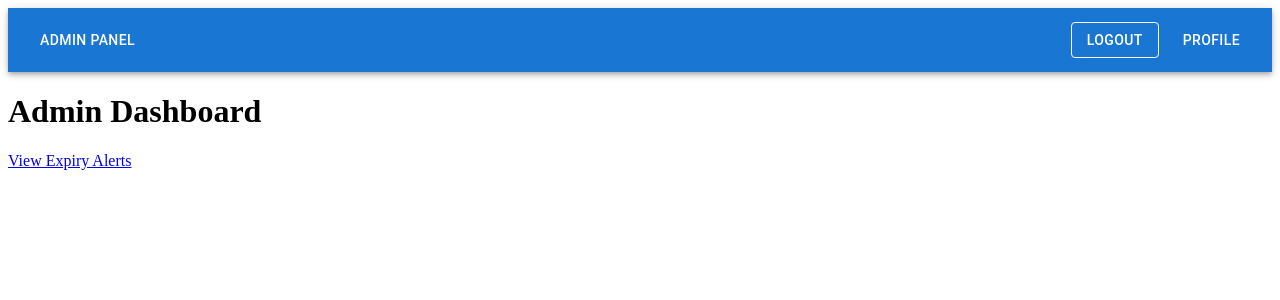
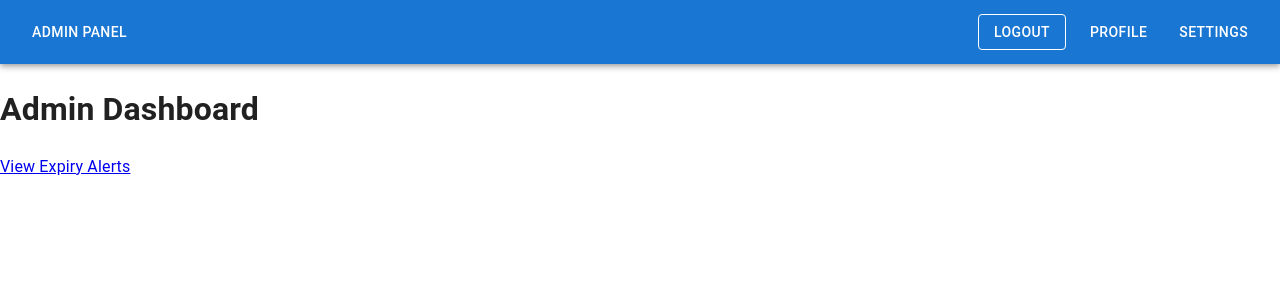
Before and after one commit to nikunjjadav123/medicine-system-node-prism-redis, a React (Vite) app in the folder admin-panel/: page /dashboard in a window 1280 px wide. Shown: the top 300 px of the page. Built offline with nearby package versions, Linux system fonts and the light colour scheme; no server answers; sample sign-in values are in the browser's storage.

Commit message:
Impemented the global admin settings of Theme (Dark/Light) using context

```diff
--- a/admin-panel/src/components/Navbar.jsx
+++ b/admin-panel/src/components/Navbar.jsx
@@ -40,6 +40,13 @@ export default function Navbar() {
               >
                 Profile
               </Button>
+              <Button
+                component={Link}
+                to="/settings"
+                color="inherit"
+              >
+                Settings
+              </Button>
             </>
           )}
         </Box>
--- /dev/null
+++ b/admin-panel/src/context/ThemeContext.jsx
@@ -0,0 +1,35 @@
+import { createContext, useContext, useMemo, useState } from "react";
+import { ThemeProvider, createTheme } from "@mui/material/styles";
+import CssBaseline from "@mui/material/CssBaseline";
+
+const ThemeContext = createContext(null);
+
+export const useThemeMode = () => useContext(ThemeContext);
+
+export function ThemeModeProvider({ children }) {
+  const storedTheme = localStorage.getItem("theme") || "light";
+  const [mode, setMode] = useState(storedTheme);
+
+  const toggleTheme = () => {
+    const newMode = mode === "light" ? "dark" : "light";
+    setMode(newMode);
+    localStorage.setItem("theme", newMode);
+  };
+
+  const theme = useMemo(
+    () =>
+      createTheme({
+        palette: { mode },
+      }),
+    [mode]
+  );
+
+  return (
+    <ThemeContext.Provider value={{ mode, toggleTheme }}>
+      <ThemeProvider theme={theme}>
+        <CssBaseline />
+        {children}
+      </ThemeProvider>
+    </ThemeContext.Provider>
+  );
+}
--- a/admin-panel/src/main.jsx
+++ b/admin-panel/src/main.jsx
@@ -1,11 +1,14 @@
 import React from "react";
 import ReactDOM from "react-dom/client";
 import App from "./App.jsx";
+import { ThemeModeProvider } from "./context/ThemeContext";
 
 const root = document.getElementById("root");
 
 ReactDOM.createRoot(root).render(
   <React.StrictMode>
-    <App />
+     <ThemeModeProvider>
+      <App />
+     </ThemeModeProvider>
   </React.StrictMode>
 );
--- /dev/null
+++ b/admin-panel/src/pages/AppSettings.jsx
@@ -0,0 +1,34 @@
+import { Box, Switch, Typography, Paper } from "@mui/material";
+import { useThemeMode } from "../context/ThemeContext";
+
+export default function AppSettings() {
+  const { mode, toggleTheme } = useThemeMode();
+
+  return (
+    <Box sx={{ maxWidth: 500, mx: "auto", mt: 5 }}>
+      <Paper sx={{ p: 3 }}>
+        <Typography variant="h5" mb={2}>
+          App Settings
+        </Typography>
+
+        <Box
+          sx={{
+            display: "flex",
+            alignItems: "center",
+            justifyContent: "space-between",
+            mt: 2,
+          }}
+        >
+          <Typography>
+            Theme Mode ({mode === "light" ? "Light" : "Dark"})
+          </Typography>
+
+          <Switch
+            checked={mode === "dark"}
+            onChange={toggleTheme}
+          />
+        </Box>
+      </Paper>
+    </Box>
+  );
+}
--- a/admin-panel/src/routes/AppRoutes.jsx
+++ b/admin-panel/src/routes/AppRoutes.jsx
@@ -5,6 +5,7 @@ import Profile from "../pages/Profile";
 import EditProfile from "../pages/EditProfile";
 import ProtectedRoute from "../components/ProtectedRoute";
 import PublicRoute from "../components/PublicRoute";
+import Settings from "../pages/AppSettings";
 
 export default function AppRoutes() {
   return (
@@ -13,40 +14,13 @@ export default function AppRoutes() {
       <Route path="/" element={<Navigate to="/login" />} />
 
       {/* Public routes */}
-      <Route
-        path="/login"
-        element={
-          <PublicRoute>
-            <Login />
-          </PublicRoute>
-        }
-      />
+      <Route path="/login" element={<PublicRoute><Login /></PublicRoute>} />
 
       {/* Protected routes */}
-      <Route
-        path="/dashboard"
-        element={
-          <ProtectedRoute>
-            <Dashboard />
-          </ProtectedRoute>
-        }
-      />
-      <Route
-        path="/profile"
-        element={
-          <ProtectedRoute>
-            <Profile />
-          </ProtectedRoute>
-        }
-      />
-      <Route
-        path="/edit-profile"
-        element={
-          <ProtectedRoute>
-            <EditProfile />
-          </ProtectedRoute>
-        }
-      />
+      <Route path="/dashboard" element={ <ProtectedRoute><Dashboard /></ProtectedRoute>} />
+      <Route path="/profile" element={ <ProtectedRoute><Profile /></ProtectedRoute>} />
+      <Route path="/edit-profile" element={<ProtectedRoute><EditProfile /></ProtectedRoute>} />
+      <Route path="/settings" element={<ProtectedRoute><Settings /></ProtectedRoute>} />
     </Routes>
   );
 }
```
Also changed, not shown: 1 other file (tests, documents, lock files or other folders).
